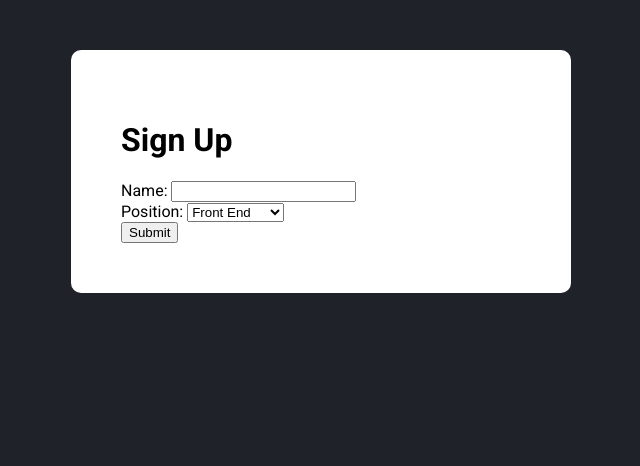
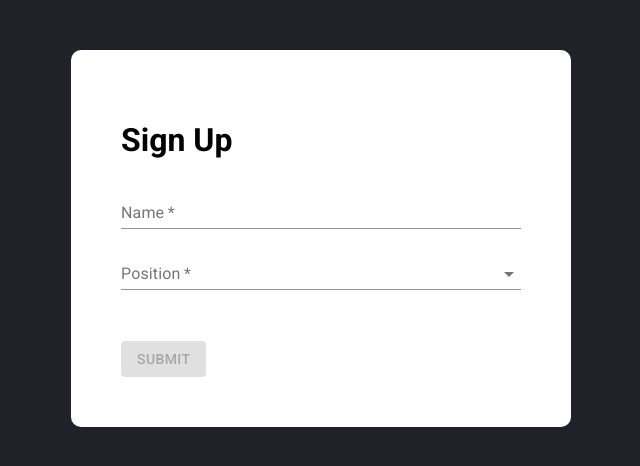
Before and after one commit to YoussefPasha/validation-with-yup-using-formik, a React (Create React App) app: page / in a window 1280 px wide. Shown: the top 466 px of the page, without its empty margins (319-959 px from the left). Built offline with nearby package versions, Linux system fonts and the light colour scheme.

Commit message:
create a Position signing Material ui form with formik and yup validation

```diff
--- a/src/components/App/App.css
+++ b/src/components/App/App.css
@@ -3,5 +3,8 @@
   border-radius: 10px;
   width: 500px;
   padding: 50px;
-  margin-top: 50px;
 }
+.submitButton {
+  display: flex;
+  justify-content: center;
+}
--- a/src/components/App/index.tsx
+++ b/src/components/App/index.tsx
@@ -1,5 +1,11 @@
 import React from "react";
-import { Formik, Form, Field } from "formik";
+import { Formik, Form } from "formik";
+import * as Yup from "yup";
+import Button from "@material-ui/core/Button";
+
+import FormikField from "../FormikField";
+import FormikSelect, { FormikSelectItem } from "../FormikSelect";
+
 import "./App.css";
 
 interface FormValues {
@@ -12,36 +18,64 @@ const initialValues: FormValues = {
   position: "",
 };
 
+const positionItems: FormikSelectItem[] = [
+  {
+    label: "Front End",
+    value: "front_end",
+  },
+  {
+    label: "Back End",
+    value: "back_end",
+  },
+  {
+    label: "Dev Ops",
+    value: "dev_ops",
+  },
+  {
+    label: "QA",
+    value: "qa",
+  },
+];
+
+const SignupSchema = Yup.object().shape({
+  name: Yup.string().min(2, "Too Short!").required("Required"),
+  position: Yup.string().required("Required"),
+});
+
 const App: React.FC = () => {
   const handleSubmit = (values: FormValues): void => {
     alert(JSON.stringify(values));
   };
+
   return (
     <div className="App">
       <h1>Sign Up</h1>
-      <Formik initialValues={initialValues} onSubmit={handleSubmit}>
-        {(props) => {
+      <Formik
+        initialValues={initialValues}
+        onSubmit={handleSubmit}
+        validationSchema={SignupSchema}
+      >
+        {({ dirty, isValid }) => {
           return (
             <Form>
-              <div>
-                <label>Name: </label>
-                <Field autoComplete="off" name="name" as="input"></Field>
-              </div>
-              <div>
-                <label>Position: </label>
-                <Field
-                  autoComplete="off"
-                  name="position"
-                  placeholder="choose your position"
-                  as="select"
-                >
-                  <option value="front-end">Front End</option>
-                  <option value="back-end">Back End</option>
-                  <option value="ful-stack">Ful Stack</option>
-                  <option value="mern-stack">MERN stack</option>
-                </Field>
-              </div>
-              <button type="submit">Submit</button>
+              <FormikField name="name" label="Name" required />
+              <FormikSelect
+                name="position"
+                items={positionItems}
+                label="Position"
+                required
+              />
+              <br />
+              <br />
+              <Button
+                className="submitButton"
+                variant="contained"
+                color="primary"
+                disabled={!dirty || !isValid}
+                type="submit"
+              >
+                Submit
+              </Button>
             </Form>
           );
         }}
@@ -49,4 +83,5 @@ const App: React.FC = () => {
     </div>
   );
 };
+
 export default App;
--- /dev/null
+++ b/src/components/FormikField/FormikField.css
@@ -0,0 +1,3 @@
+.FormikField {
+  margin: 10px 0;
+}
--- /dev/null
+++ b/src/components/FormikField/index.tsx
@@ -0,0 +1,31 @@
+import React from "react";
+import { ErrorMessage, Field } from "formik";
+import TextField from "@material-ui/core/TextField";
+
+import "./FormikField.css";
+
+interface FormikFieldProps {
+  name: string;
+  label: string;
+  type?: string;
+  required?: boolean;
+}
+
+const FormikField: React.FC<FormikFieldProps> = ({ name, label, type = "text", required = false}) => {
+  return (
+    <div className="FormikField">
+      <Field
+        required={required}
+        autoComplete="off"
+        as={TextField}
+        label={label}
+        name={name}
+        fullWidth
+        type={type}
+        helperText={<ErrorMessage name={name} />}
+      />
+    </div>
+  );
+};
+
+export default FormikField;
--- /dev/null
+++ b/src/components/FormikSelect/FormikSelect.css
@@ -0,0 +1,3 @@
+.FormikSelect {
+  margin: 10px 0;
+}
--- /dev/null
+++ b/src/components/FormikSelect/index.tsx
@@ -0,0 +1,76 @@
+import React, { ReactNode } from "react";
+import { Field, ErrorMessage, FieldInputProps } from "formik";
+import InputLabel from "@material-ui/core/InputLabel";
+import MenuItem from "@material-ui/core/MenuItem";
+import FormHelperText from "@material-ui/core/FormHelperText";
+import FormControl from "@material-ui/core/FormControl";
+import Select from "@material-ui/core/Select";
+
+import "./FormikSelect.css";
+
+export interface FormikSelectItem {
+  label: string;
+  value: string;
+}
+
+interface FormikSelectProps {
+  name: string;
+  items: FormikSelectItem[];
+  label: string;
+  required?: boolean;
+}
+
+interface MaterialUISelectFieldProps extends FieldInputProps<string> {
+  errorString?: string;
+  children: ReactNode;
+  label: string;
+  required: boolean;
+}
+
+const MaterialUISelectField: React.FC<MaterialUISelectFieldProps> = ({
+  errorString,
+  label,
+  children,
+  value,
+  name,
+  onChange,
+  onBlur,
+  required,
+}) => {
+  return (
+    <FormControl fullWidth>
+      <InputLabel required={required}>{label}</InputLabel>
+      <Select name={name} onChange={onChange} onBlur={onBlur} value={value}>
+        {children}
+      </Select>
+      <FormHelperText>{errorString}</FormHelperText>
+    </FormControl>
+  );
+};
+
+const FormikSelect: React.FC<FormikSelectProps> = ({
+  name,
+  items,
+  label,
+  required = false,
+}) => {
+  return (
+    <div className="FormikSelect">
+      <Field
+        name={name}
+        as={MaterialUISelectField}
+        label={label}
+        errorString={<ErrorMessage name={name} />}
+        required={required}
+      >
+        {items.map((item) => (
+          <MenuItem key={item.value} value={item.value}>
+            {item.label}
+          </MenuItem>
+        ))}
+      </Field>
+    </div>
+  );
+};
+
+export default FormikSelect;
--- a/src/index.css
+++ b/src/index.css
@@ -1,11 +1,12 @@
 * {
   box-sizing: border-box;
 }
+
 body {
   background: #20222a;
+  margin: 50px;
   display: flex;
   justify-content: center;
-  margin: 0;
   font-family: "Roboto", -apple-system, BlinkMacSystemFont, "Segoe UI", "Oxygen",
     "Ubuntu", "Cantarell", "Fira Sans", "Droid Sans", "Helvetica Neue",
     sans-serif;
```
